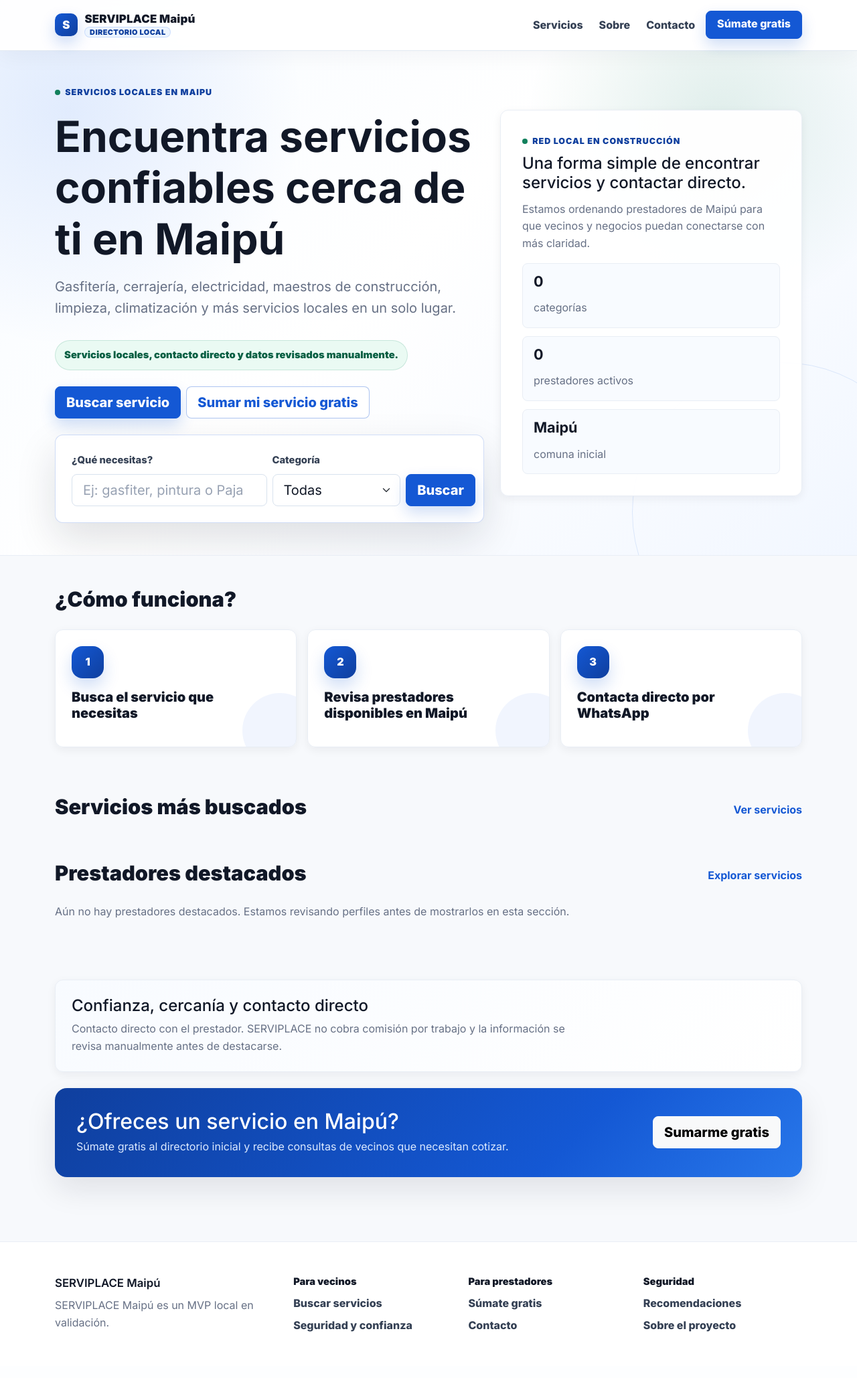
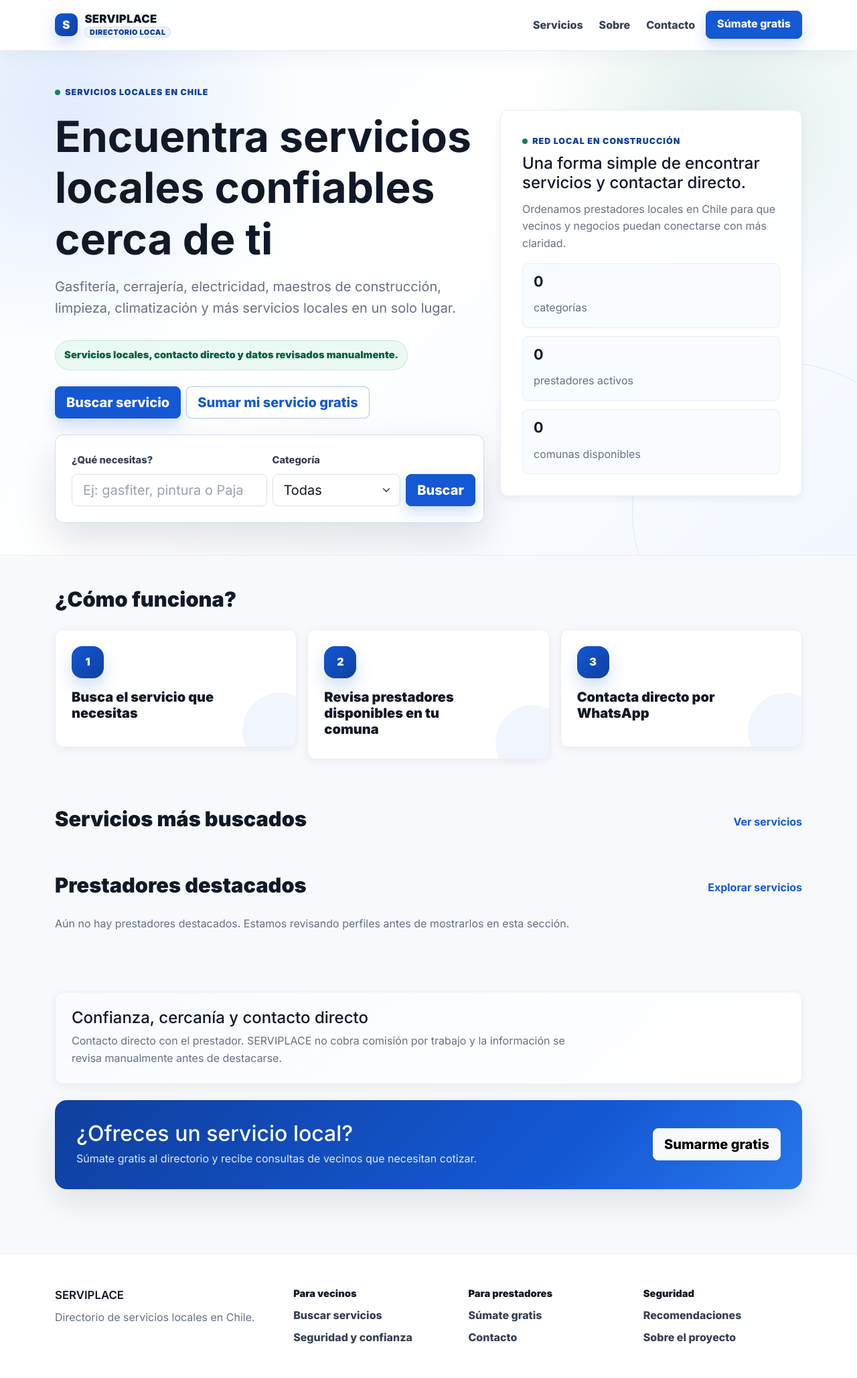
Before and after one commit to GoGo-DevS/serviplace, a Django app: page / in a window 1280 px wide. Shown: the whole page at 67% size. Before the commit the page ends 1989 px from the top, so only its background shows below. Run offline with Django 5.2, Linux system fonts and the light colour scheme; data that the repository does not hold is empty.

Commit message:
feat: templates 100% sin hardcode Maipu — cobertura nacional completa
- base.html: brand/footer/meta defaults nacionales
- provider_list.html: h1 dinamico, dropdown comunas con optgroup por region
  (346 comunas agrupadas en 16 regiones, opcion "Todas" primera)
- provider_detail.html: service_area default usa commune.name, msg WhatsApp dinamico
- _provider_card.html: service_area default usa commune.name
- home.html: textos nacionales, trust-metrics muestra communes|length (346)
- join.html: sin referencia a Maipu
- about.html / contact.html / trust_and_safety.html: limpios
- directory/views.py: provider_list pasa regions_with_communes (Prefetch) + commune_name

Co-Authored-By: Claude Sonnet 4.6 <noreply@anthropic.com>

```diff
--- a/templates/base.html
+++ b/templates/base.html
@@ -4,9 +4,9 @@
 <head>
   <meta charset="utf-8">
   <meta name="viewport" content="width=device-width, initial-scale=1">
-  <title>{{ page_title|default:"SERVIPLACE Maipú" }}</title>
-  <meta name="description" content="{{ meta_description|default:'Servicios locales en Maipú para contactar directo con prestadores.' }}">
-  <meta property="og:title" content="{{ og_title|default:page_title|default:'SERVIPLACE Maipú' }}">
+  <title>{{ page_title|default:"SERVIPLACE" }}</title>
+  <meta name="description" content="{{ meta_description|default:'Directorio de servicios locales en Chile para contactar directo con prestadores.' }}">
+  <meta property="og:title" content="{{ og_title|default:page_title|default:'SERVIPLACE' }}">
   <meta property="og:description" content="{{ og_description|default:meta_description|default:'Encuentra servicios locales y contacta directo por WhatsApp.' }}">
   <meta property="og:type" content="website">
   <link rel="preconnect" href="https://fonts.googleapis.com">
@@ -21,7 +21,7 @@
       <a class="navbar-brand site-brand" href="{% url 'core:home' %}">
         <span class="brand-mark">S</span>
         <span class="brand-copy">
-          <span>SERVIPLACE <strong>Maipú</strong></span>
+          <strong>SERVIPLACE</strong>
           <small>Directorio local</small>
         </span>
       </a>
@@ -47,8 +47,8 @@
     <div class="container py-5">
       <div class="footer-grid">
         <div class="footer-brand">
-          <span class="fw-semibold">SERVIPLACE Maipú</span>
-          <p class="text-muted mb-0">SERVIPLACE Maipú es un MVP local en validación.</p>
+          <span class="fw-semibold">SERVIPLACE</span>
+          <p class="text-muted mb-0">Directorio de servicios locales en Chile.</p>
         </div>
         <nav class="footer-column" aria-label="Para vecinos">
           <strong>Para vecinos</strong>
--- a/templates/core/about.html
+++ b/templates/core/about.html
@@ -3,7 +3,7 @@
 {% block content %}
 <section class="container py-5">
   <span class="eyebrow">Sobre el proyecto</span>
-  <h1 class="display-6 fw-bold mt-2">SERVIPLACE Maipú conecta necesidades reales con servicios cercanos</h1>
-  <p class="lead text-muted">Este MVP parte enfocado en Maipú para validar categorías, demanda y calidad de contacto antes de crecer a otras comunas.</p>
+  <h1 class="display-6 fw-bold mt-2">SERVIPLACE conecta necesidades reales con servicios locales</h1>
+  <p class="lead text-muted">Un directorio de servicios locales en Chile: directa, sin intermediarios y sin comisión por trabajo.</p>
 </section>
 {% endblock %}
--- a/templates/core/contact.html
+++ b/templates/core/contact.html
@@ -3,7 +3,7 @@
 {% block content %}
 <section class="container py-5">
   <span class="eyebrow">Contacto</span>
-  <h1 class="display-6 fw-bold mt-2">Hablemos de SERVIPLACE Maipú</h1>
+  <h1 class="display-6 fw-bold mt-2">Hablemos de SERVIPLACE</h1>
   <p class="lead text-muted">Si quieres sumar un servicio o conversar sobre el proyecto, puedes partir desde la postulación inicial.</p>
   <a class="btn btn-primary btn-lg" href="{{ join_url }}">Ir a Súmate gratis</a>
 </section>
--- a/templates/core/home.html
+++ b/templates/core/home.html
@@ -5,8 +5,8 @@
   <div class="container py-5">
     <div class="row align-items-center g-4">
       <div class="col-lg-7">
-        <span class="eyebrow">Servicios locales en Maipu</span>
-        <h1 class="display-5 fw-bold mt-3">Encuentra servicios confiables cerca de ti en Maipú</h1>
+        <span class="eyebrow">Servicios locales en Chile</span>
+        <h1 class="display-5 fw-bold mt-3">Encuentra servicios locales confiables cerca de ti</h1>
         <p class="lead text-muted mt-3">Gasfitería, cerrajería, electricidad, maestros de construcción, limpieza, climatización y más servicios locales en un solo lugar.</p>
         <p class="hero-trust">Servicios locales, contacto directo y datos revisados manualmente.</p>
         <div class="d-flex flex-column flex-sm-row gap-2 mt-4">
@@ -38,11 +38,11 @@
         <div class="trust-panel hero-card">
           <span class="eyebrow">Red local en construcción</span>
           <strong class="d-block h4 mt-2">Una forma simple de encontrar servicios y contactar directo.</strong>
-          <p>Estamos ordenando prestadores de Maipú para que vecinos y negocios puedan conectarse con más claridad.</p>
+          <p>Ordenamos prestadores locales en Chile para que vecinos y negocios puedan conectarse con más claridad.</p>
           <div class="trust-metrics">
             <span><strong>{{ categories|length }}</strong> categorías</span>
             <span><strong>{{ featured_providers|length }}</strong> prestadores activos</span>
-            <span><strong>Maipú</strong> comuna inicial</span>
+            <span><strong>{{ communes|length }}</strong> comunas disponibles</span>
           </div>
         </div>
       </div>
@@ -64,7 +64,7 @@
     <div class="col-md-4">
       <div class="step-card">
         <span class="step-icon">2</span>
-        <h3 class="h5">Revisa prestadores disponibles en Maipú</h3>
+        <h3 class="h5">Revisa prestadores disponibles en tu comuna</h3>
       </div>
     </div>
     <div class="col-md-4">
@@ -113,8 +113,8 @@
   </div>
   <div class="join-band">
     <div>
-      <h2>¿Ofreces un servicio en Maipú?</h2>
-      <p>Súmate gratis al directorio inicial y recibe consultas de vecinos que necesitan cotizar.</p>
+      <h2>¿Ofreces un servicio local?</h2>
+      <p>Súmate gratis al directorio y recibe consultas de vecinos que necesitan cotizar.</p>
     </div>
     <a class="btn btn-light btn-lg" href="{% url 'core:join' %}">Sumarme gratis</a>
   </div>
--- a/templates/core/join.html
+++ b/templates/core/join.html
@@ -4,8 +4,8 @@
 <section class="page-header">
   <div class="container py-5">
     <span class="eyebrow">Para prestadores</span>
-    <h1 class="display-6 fw-bold mt-2">Haz que vecinos de Maipú encuentren tu servicio</h1>
-    <p class="lead text-muted">La inscripción inicial es gratuita mientras construimos una primera red local de prestadores en Maipú.</p>
+    <h1 class="display-6 fw-bold mt-2">Haz que vecinos encuentren tu servicio local</h1>
+    <p class="lead text-muted">La inscripción es gratuita. Aparece en el directorio y recibe consultas directas por WhatsApp.</p>
     <div class="d-flex flex-column flex-sm-row gap-2">
       <a class="btn btn-success btn-lg" href="#postular">Postular mi servicio</a>
       <a class="btn btn-outline-primary btn-lg" href="{{ whatsapp_url }}" target="_blank" rel="noopener">Consultar por WhatsApp</a>
@@ -27,7 +27,7 @@
       </div>
       <div class="confidence-block mb-3">
         <h3 class="h5">Inscripción inicial gratuita</h3>
-        <p>Por ahora la inscripción es gratuita mientras validamos la red inicial de Maipú.</p>
+        <p>La inscripción es gratuita. Tu perfil se publica tras revisión manual.</p>
       </div>
       <div class="benefit-box">
         <ul class="benefit-list">
--- a/templates/core/trust_and_safety.html
+++ b/templates/core/trust_and_safety.html
@@ -4,7 +4,7 @@
 <section class="page-header">
   <div class="container py-5">
     <span class="eyebrow">Seguridad y confianza</span>
-    <h1 class="display-6 fw-bold mt-2">SERVIPLACE Maipú es una vitrina local para encontrar servicios</h1>
+    <h1 class="display-6 fw-bold mt-2">SERVIPLACE es un directorio local para encontrar servicios</h1>
     <p class="lead text-muted">Los vecinos revisan perfiles y contactan directamente a cada prestador por WhatsApp para coordinar precio, disponibilidad y alcance del trabajo.</p>
   </div>
 </section>
--- a/templates/directory/_provider_card.html
+++ b/templates/directory/_provider_card.html
@@ -13,7 +13,7 @@
       {% if provider.is_featured %}
         <span class="mini-pill">Destacado</span>
       {% endif %}
-      <span class="mini-pill">{{ provider.service_area|default:"Atiende en Maipú" }}</span>
+      <span class="mini-pill">{% if provider.service_area %}{{ provider.service_area }}{% else %}{{ provider.commune.name }}{% endif %}</span>
     </div>
     <div class="review-status {% if provider.is_verified %}is-reviewed{% endif %}">
       {% if provider.is_verified %}
--- a/templates/directory/provider_detail.html
+++ b/templates/directory/provider_detail.html
@@ -32,7 +32,7 @@
 
       <div class="detail-block">
         <h2 class="h4">Zona de atención</h2>
-        <p class="mb-0">{{ provider.service_area|default:"Atiende en Maipú y sectores cercanos." }}</p>
+        <p class="mb-0">{% if provider.service_area %}{{ provider.service_area }}{% else %}{{ provider.commune.name }} y sectores cercanos{% endif %}</p>
       </div>
 
       <div class="detail-block">
@@ -79,12 +79,12 @@
             <dd>{{ provider.address }}</dd>
           {% endif %}
           <dt>Área de atención</dt>
-          <dd>{{ provider.service_area|default:"Maipú" }}</dd>
+          <dd>{% if provider.service_area %}{{ provider.service_area }}{% else %}{{ provider.commune.name }}{% endif %}</dd>
         </dl>
         <a class="btn btn-success btn-lg w-100 desktop-whatsapp-button" href="{% url 'directory:whatsapp_redirect' provider.slug %}" target="_blank" rel="noopener">
           Contactar por WhatsApp
         </a>
-        <p class="small text-muted mt-3 mb-0">Mensaje sugerido: "Hola, vi tu servicio en SERVIPLACE Maipú y necesito una cotización."</p>
+        <p class="small text-muted mt-3 mb-0">Mensaje sugerido: "Hola, vi tu perfil en SERVIPLACE {{ provider.commune.name }} y necesito una cotización."</p>
       </div>
     </aside>
   </div>
```
Also changed, not shown: directory/views.py (+9 -5 lines), templates/directory/provider_list.html (+8 -3 lines).
